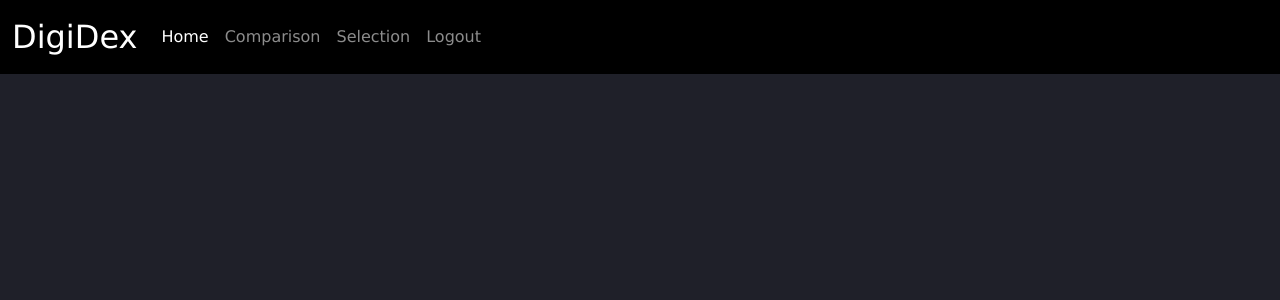
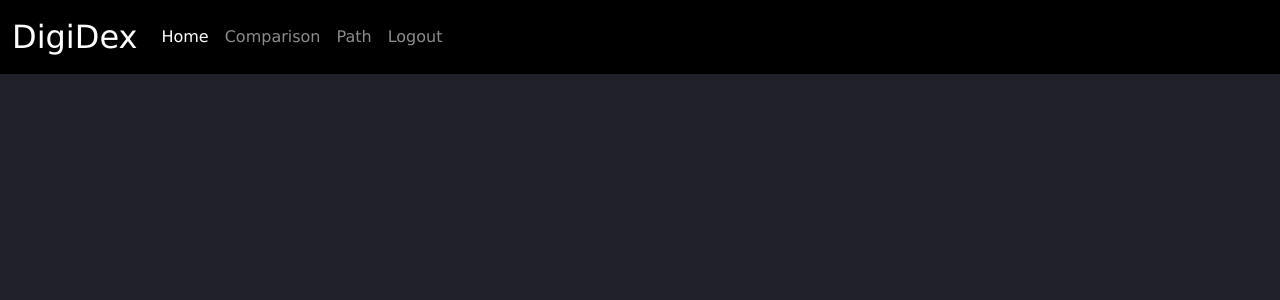
Before and after one commit to ZepseWolf/CSC2008Project, a Flask app: page /landing in a window 1280 px wide. Shown: the top 300 px of the page. Run offline with Flask 2, Linux system fonts and the light colour scheme; data that the repository does not hold is empty; some libraries are stand-ins or nearby versions.

Commit message:
renaming stuff

```diff
--- a/app.py
+++ b/app.py
@@ -351,8 +351,8 @@ def landing():
 #         # Redirect to the evolution page with the selected digimon names as URL parameters
 #         return redirect(url_for("evolution_path", digimon_name_1=digimon_name_1, digimon_name_2=digimon_name_2))
 
-@app.route("/selection", methods=["GET", "POST"])
-def selection():
+@app.route("/path", methods=["GET", "POST"])
+def path():
     """ Compare Page """
 
     if request.method == 'GET':
--- a/templates/layout.html
+++ b/templates/layout.html
@@ -138,7 +138,7 @@
                               <a class="nav-link" href="/compare">Comparison</a>
                             </li>
                             <li class="nav-item">
-                              <a class="nav-link " href="/selection">Selection</a>
+                              <a class="nav-link " href="/path">Path</a>
                             </li>
                             <li class="nav-item">
                               <a class="nav-link " href="/">Logout</a>
@@ -157,14 +157,14 @@
                             </li>
                             <li class="nav-item">
                               <li class="nav-item">
-                              <a class="nav-link " href="/selection">Selection</a>
+                              <a class="nav-link " href="/path">Path</a>
                             </li>
                               <a class="nav-link " href="/">Logout</a>
                             </li>
                           </ul>
                         </div>`
     }
-    else if( window.location.href.includes(`${URLSTRING}/selection`)){
+    else if( window.location.href.includes(`${URLSTRING}/path`)){
       htmlDom.innerHTML=`<div class="collapse navbar-collapse" id="navbarScroll">
                           <ul class="navbar-nav me-auto my-2 my-lg-0 navbar-nav-scroll" style="--bs-scroll-height: 100px;">
                             <li class="nav-item">
@@ -174,7 +174,7 @@
                               <a class="nav-link " href="/compare">Comparison</a>
                             </li>
                             <li class="nav-item">
-                              <a class="nav-link active" href="/selection">Selection</a>
+                              <a class="nav-link active" href="/path">Path</a>
                             </li>
                             <li class="nav-item">
                               <a class="nav-link " href="/">Logout</a>
@@ -192,7 +192,7 @@
                               <a class="nav-link " href="/compare">Comparison</a>
                             </li>
                             <li class="nav-item">
-                              <a class="nav-link active" href="/selection">Selection</a>
+                              <a class="nav-link active" href="/path">Path</a>
                             </li>
                             <li class="nav-item">
                               <a class="nav-link " href="/">Logout</a>
```
Also changed, not shown: templates/selection.html (+6 -4 lines).
